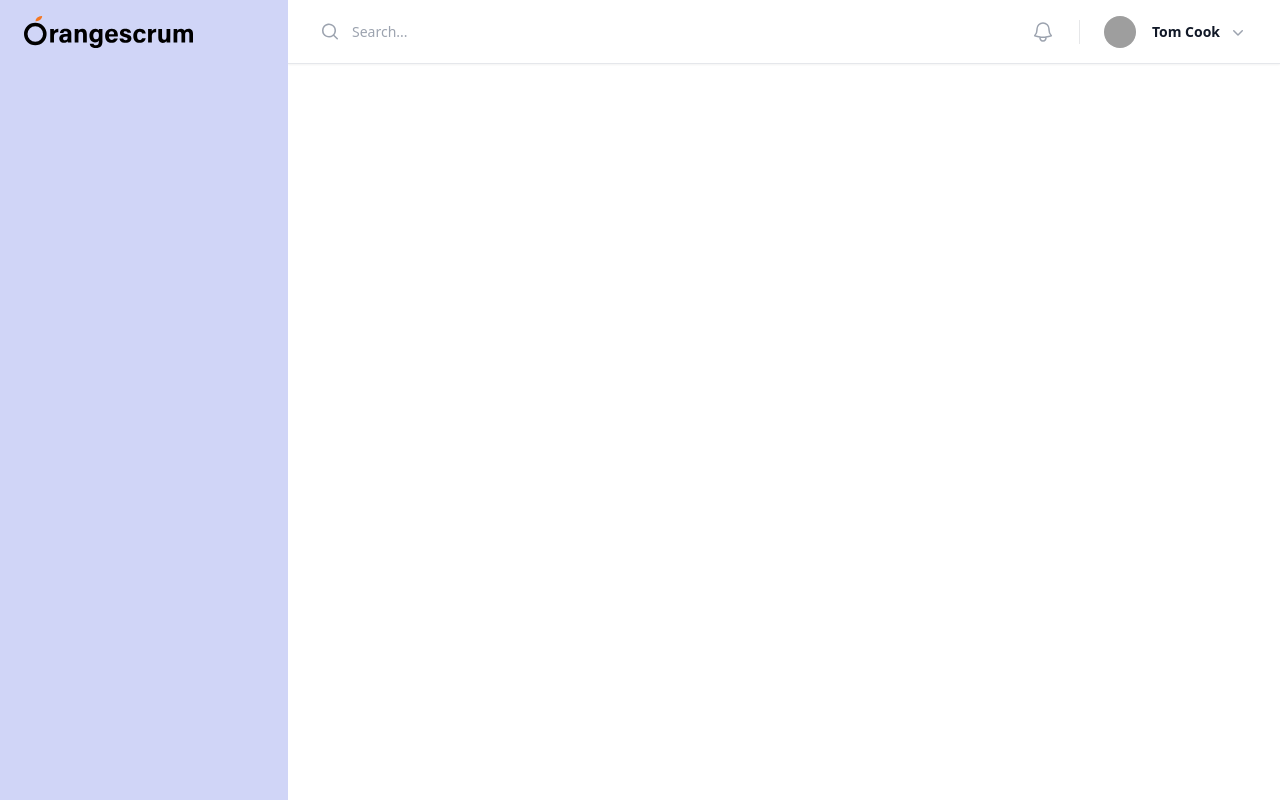
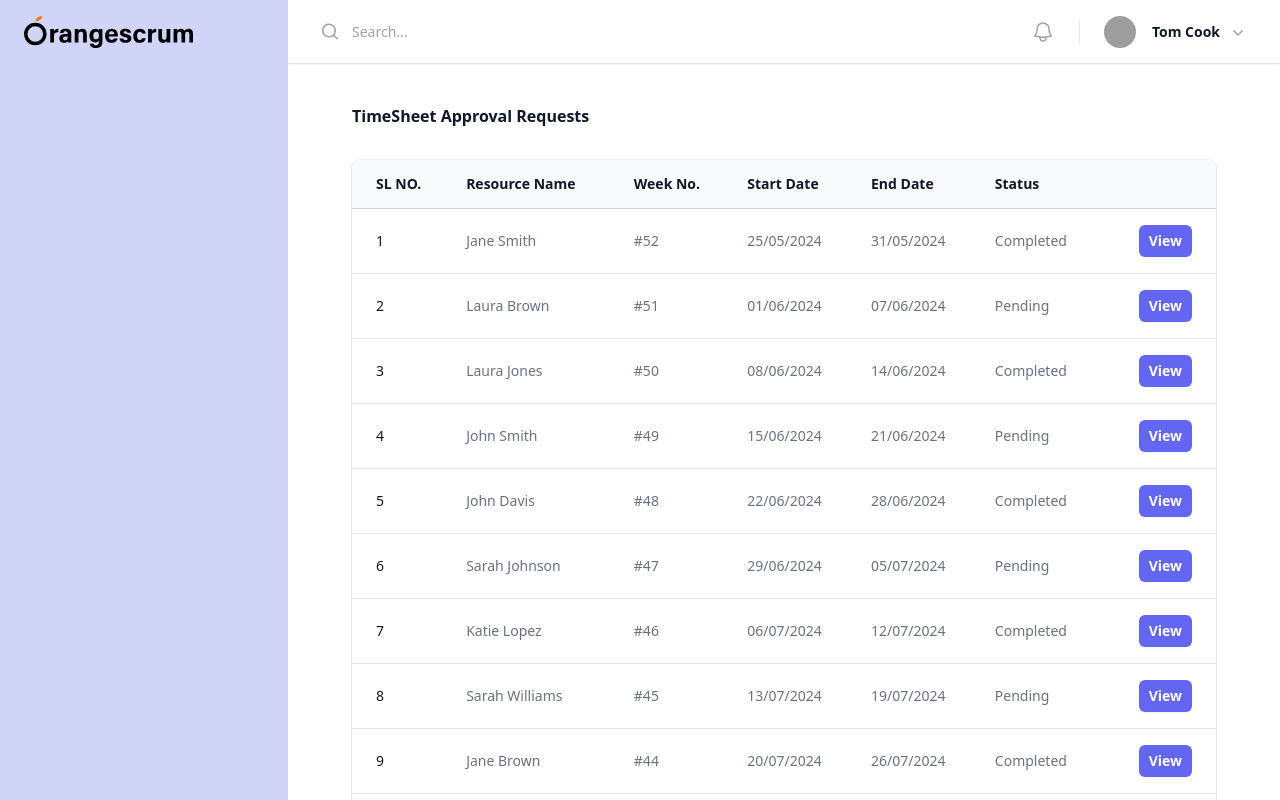
Before and after one commit to Andola-susil/saas-vue-v2, a Vue app: page /time-sheet-approvals in a window 1280 px wide. Shown: the top 800 px of the page. Built offline with nearby package versions, Linux system fonts and the light colour scheme; grey boxes are pictures that could not be loaded.

Commit message:
Add new pages

```diff
--- a/src/layout/AdminLayout.vue
+++ b/src/layout/AdminLayout.vue
@@ -192,19 +192,19 @@ const settings = ref([]);
 const navigation_for_admin = [
   { name: 'Dashboard', href: '/dashboard', icon: HomeIcon, current: false },
   { name: 'Time Sheet', href: '/time-sheet', icon: DocumentDuplicateIcon, current: false },
-  { name: 'Past Time Sheet', href: '/time-sheet', icon: DocumentDuplicateIcon, current: false },
-  { name: 'Approvals', href: '/time-sheet', icon: FolderIcon, current: false },
-  { name: 'Reports', href: '/time-sheet', icon: ChartPieIcon, current: false },
+  { name: 'Past Time Sheet', href: '/past-time-sheet', icon: DocumentDuplicateIcon, current: false },
+  { name: 'Approvals', href: '/time-sheet-approvals', icon: FolderIcon, current: false },
+  { name: 'Reports', href: '/time-sheet-reports', icon: ChartPieIcon, current: false },
 ]
 const navigation_for_resource = [
   { name: 'Dashboard', href: '/dashboard', icon: HomeIcon, current: false },
   { name: 'Time Sheet', href: '/time-sheet', icon: DocumentDuplicateIcon, current: false },
-  { name: 'Past Time Sheet', href: '/time-sheet', icon: DocumentDuplicateIcon, current: false },
-  { name: 'Reports', href: '/time-sheet', icon: ChartPieIcon, current: false },
+  { name: 'Past Time Sheet', href: '/past-time-sheet', icon: DocumentDuplicateIcon, current: false },
+  { name: 'Reports', href: '/time-sheet-reports', icon: ChartPieIcon, current: false },
 ]
 const navigation_for_auditors = [
   { name: 'Dashboard', href: '/dashboard', icon: HomeIcon, current: false },
-  { name: 'Reports', href: '/time-sheet', icon: ChartPieIcon, current: false },
+  { name: 'Reports', href: '/time-sheet-reports', icon: ChartPieIcon, current: false },
 ]
 const settings_for_admin = [
   { id: 1, name: 'Resource management', href: '/time-sheet', initial: 'R', current: false },
--- /dev/null
+++ b/src/views/ApprovalRequests.vue
@@ -0,0 +1,137 @@
+
+<template>
+  <div class="px-4 sm:px-6 lg:px-8">
+    <div class="sm:flex sm:items-center">
+      <div class="sm:flex-auto">
+        <h1 class="text-base font-semibold leading-6 text-gray-900">TimeSheet Approval Requests</h1>
+        <!-- <p class="mt-2 text-sm text-gray-700">A list of all the users in your account including their name, title, email and role.</p> -->
+      </div>
+      <!-- <div class="mt-4 sm:ml-16 sm:mt-0 sm:flex-none">
+        <button type="button" @click="showPopUp()" class="block rounded-md bg-indigo-600 px-3 py-2 text-center text-sm font-semibold text-white shadow-sm hover:bg-indigo-500 focus-visible:outline focus-visible:outline-2 focus-visible:outline-offset-2 focus-visible:outline-indigo-600">Add Time Log</button>
+      </div> -->
+    </div>
+    <div class="mt-8 flow-root">
+      <div class="-mx-4 -my-2 overflow-x-auto sm:-mx-6 lg:-mx-8">
+        <div class="inline-block min-w-full py-2 align-middle sm:px-6 lg:px-8">
+          <div class="overflow-hidden shadow ring-1 ring-black ring-opacity-5 sm:rounded-lg">
+            <table class="min-w-full divide-y divide-gray-300">
+              <thead class="bg-gray-50">
+                <tr>
+                  <th scope="col" class="py-3.5 pl-4 pr-3 text-left text-sm font-semibold text-gray-900 sm:pl-6">SL NO.</th>
+                  <th scope="col" class="px-3 py-3.5 text-left text-sm font-semibold text-gray-900">Resource Name</th>
+                  <th scope="col" class="px-3 py-3.5 text-left text-sm font-semibold text-gray-900">Week No.</th>
+                  <th scope="col" class="px-3 py-3.5 text-left text-sm font-semibold text-gray-900">Start Date</th>
+                  <th scope="col" class="px-3 py-3.5 text-left text-sm font-semibold text-gray-900">End Date</th>
+                  <th scope="col" class="px-3 py-3.5 text-left text-sm font-semibold text-gray-900">Status</th>
+                  <th scope="col" class="relative py-3.5 pl-3 pr-4 sm:pr-6">
+
+                  </th>
+                </tr>
+              </thead>
+              <tbody class="divide-y divide-gray-200 bg-white">
+                <tr v-for="(val,key) in time_log" :key="key">
+                  <td class="whitespace-nowrap py-4 pl-4 pr-3 text-sm font-medium text-gray-900 sm:pl-6">{{ val.id }}</td>
+                  <td class="whitespace-nowrap px-3 py-4 text-sm text-gray-500">{{ val.name }}</td>
+                  <td class="whitespace-nowrap px-3 py-4 text-sm text-gray-500">#{{ val.week_no }}</td>
+                  <td class="whitespace-nowrap px-3 py-4 text-sm text-gray-500">{{ val.start_date }}</td>
+                  <td class="whitespace-nowrap px-3 py-4 text-sm text-gray-500">{{ val.end_date }}</td>
+                  <td class="whitespace-nowrap px-3 py-4 text-sm text-gray-500">{{ val.status }}</td>
+                  <td class="relative whitespace-nowrap py-4 pl-3 pr-4 text-right text-sm font-medium sm:pr-6">
+                    <!-- <a href="#" class="text-indigo-600 hover:text-indigo-900"
+                      >Edit<span class="sr-only">, {{ val.id }}</span></a
+                    > -->
+                    <button type="button" @click="viewTimeSheetDetails(val)" class="rounded-md bg-indigo-500 px-2.5 py-1.5 text-sm font-semibold text-white shadow-sm hover:bg-indigo-400 focus-visible:outline focus-visible:outline-2 focus-visible:outline-offset-2 focus-visible:outline-indigo-500">View</button>
+                  </td>
+                </tr>
+              </tbody>
+            </table>
+            <PaginationTemplate :paginationData="meta_data" @page-changed="getTimeLogs"/>
+          </div>
+        </div>
+      </div>
+    </div>
+    <div v-if="showPopup">
+    <ModalPopup />
+    </div>
+  </div>
+
+</template>
+
+<script>
+import { getAllTimeLogs } from '../utils/api.js';
+import PaginationTemplate from '../components/common/PaginationTemplate.vue';
+import ModalPopup from '../components/common/ModalPopup.vue';
+export default {
+    name: 'Approvals',
+    path: '/time-sheet-approvals',
+  components: {
+    PaginationTemplate,
+    ModalPopup
+  },
+  mounted() {
+    this.getTimeLogs(this.paginationData.current_page);
+  },
+  created() {
+
+  },
+  data() {
+    return {
+      time_log : [],
+      meta_data : [],
+      paginationData: {
+        total_items: 0,
+        items_per_page: 10,
+        current_page: 1,
+      },
+      showPopup : false,
+    }
+  },
+  methods: {
+    generateMockData(count) {
+      const mockData = [];
+      const firstNames = ['John', 'Jane', 'Alex', 'Emily', 'Chris', 'Katie', 'Michael', 'Sarah', 'David', 'Laura'];
+      const lastNames = ['Smith', 'Johnson', 'Williams', 'Brown', 'Jones', 'Garcia', 'Miller', 'Davis', 'Martinez', 'Lopez'];
+
+      for (let i = 1; i <= count; i++) {
+        const startDate = new Date(2024, 4, 25 + (i - 1) * 7); // May 25, 2024
+        const endDate = new Date(startDate);
+        endDate.setDate(endDate.getDate() + 6);
+
+        const firstName = firstNames[Math.floor(Math.random() * firstNames.length)];
+        const lastName = lastNames[Math.floor(Math.random() * lastNames.length)];
+
+        mockData.push({
+          id: i,
+          name: `${firstName} ${lastName}`,
+          week_no: 52 - i + 1,
+          start_date: startDate.toLocaleDateString('en-GB'),
+          end_date: endDate.toLocaleDateString('en-GB'),
+          status: i % 2 === 0 ? 'Pending' : 'Completed',
+        });
+      }
+      return mockData;
+    },
+    async getTimeLogs(page) {
+    //   this.paginationData.current_page = page;
+    //   this.error = null;
+    //   try {
+    //     const response = await getAllTimeLogs(page);
+    //     this.time_log = response.items;
+    //     this.meta_data = response.meta;
+    //   } catch (error) {
+    //     this.error = 'An error occurred. Please try again.';
+    //   }
+    this.time_log = this.generateMockData(10)
+    console.log(this.time_log);
+    },
+    async showPopUp(){
+      this.showPopup = true;
+    },
+    async viewTimeSheetDetails(val){
+        var id = val.id;
+        this.$router.push({ path: '/time-sheet', query: { id } });
+    }
+  },
+
+};
+</script>
--- a/src/views/TimeSheet.vue
+++ b/src/views/PastTimeSheet.vue
@@ -3,17 +3,17 @@
   <div class="px-4 sm:px-6 lg:px-8">
     <div class="sm:flex sm:items-center">
       <div class="sm:flex-auto">
-        <h1 class="text-base font-semibold leading-6 text-gray-900">Time Sheet</h1>
+        <h1 class="text-base font-semibold leading-6 text-gray-900">Past TimeSheet</h1>
         <!-- <p class="mt-2 text-sm text-gray-700">A list of all the users in your account including their name, title, email and role.</p> -->
       </div>
-      <div class="mt-4 sm:ml-16 sm:mt-0 sm:flex-none">
+      <!-- <div class="mt-4 sm:ml-16 sm:mt-0 sm:flex-none">
         <button type="button" @click="showPopUp()" class="block rounded-md bg-indigo-600 px-3 py-2 text-center text-sm font-semibold text-white shadow-sm hover:bg-indigo-500 focus-visible:outline focus-visible:outline-2 focus-visible:outline-offset-2 focus-visible:outline-indigo-600">Add Time Log</button>
-      </div>
+      </div> -->
     </div>
     <div class="mt-8 flow-root">
       <div class="-mx-4 -my-2 overflow-x-auto sm:-mx-6 lg:-mx-8">
         <div class="inline-block min-w-full py-2 align-middle sm:px-6 lg:px-8">
-          <div class="overflow-hidden shadow ring-1 ring-black ring-opacity-5 sm:rounded-lg">
+          <!-- <div class="overflow-hidden shadow ring-1 ring-black ring-opacity-5 sm:rounded-lg">
             <table class="min-w-full divide-y divide-gray-300">
               <thead class="bg-gray-50">
                 <tr>
@@ -45,7 +45,7 @@
               </tbody>
             </table>
             <PaginationTemplate :paginationData="meta_data" @page-changed="getTimeLogs"/>
-          </div>
+          </div> -->
         </div>
       </div>
     </div>
@@ -61,8 +61,8 @@ import { getAllTimeLogs } from '../utils/api.js';
 import PaginationTemplate from '../components/common/PaginationTemplate.vue';
 import ModalPopup from '../components/common/ModalPopup.vue';
 export default {
-    name: 'TimeSheet',
-    path: '/timesheet',
+    name: 'Past TimeSheet',
+    path: '/past-time-sheet',
   components: {
     PaginationTemplate,
     ModalPopup
--- /dev/null
+++ b/src/views/Reports.vue
@@ -0,0 +1,47 @@
+
+<template>
+  <div class="px-4 sm:px-6 lg:px-8">
+    <div class="sm:flex sm:items-center">
+      <div class="sm:flex-auto">
+        <h1 class="text-base font-semibold leading-6 text-gray-900">TimeSheet Reports</h1>
+        <!-- <p class="mt-2 text-sm text-gray-700">A list of all the users in your account including their name, title, email and role.</p> -->
+      </div>
+      <!-- <div class="mt-4 sm:ml-16 sm:mt-0 sm:flex-none">
+        <button type="button" @click="showPopUp()" class="block rounded-md bg-indigo-600 px-3 py-2 text-center text-sm font-semibold text-white shadow-sm hover:bg-indigo-500 focus-visible:outline focus-visible:outline-2 focus-visible:outline-offset-2 focus-visible:outline-indigo-600">Add Time Log</button>
+      </div> -->
+    </div>
+    <div class="mt-8 flow-root">
+      <div class="-mx-4 -my-2 overflow-x-auto sm:-mx-6 lg:-mx-8">
+        <div class="inline-block min-w-full py-2 align-middle sm:px-6 lg:px-8">
+
+        </div>
+      </div>
+    </div>
+  </div>
+
+</template>
+
+<script>
+import { getAllTimeLogs } from '../utils/api.js';
+export default {
+    name: 'TimeSheet Reports',
+    path: '/time-sheet-reports',
+  components: {
+  },
+  mounted() {
+
+  },
+  created() {
+
+  },
+  data() {
+    return {
+
+    }
+  },
+  methods: {
+
+  },
+
+};
+</script>
--- a/src/views/Timesheet.vue
+++ b/src/views/Timesheet.vue
@@ -3,7 +3,7 @@
   <div class="px-4 sm:px-6 lg:px-8">
     <div class="sm:flex sm:items-center">
       <div class="sm:flex-auto">
-        <h1 class="text-base font-semibold leading-6 text-gray-900">Time Sheet</h1>
+        <h1 class="text-base font-semibold leading-6 text-gray-900">TimeSheet</h1>
         <!-- <p class="mt-2 text-sm text-gray-700">A list of all the users in your account including their name, title, email and role.</p> -->
       </div>
       <div class="mt-4 sm:ml-16 sm:mt-0 sm:flex-none">
@@ -67,6 +67,12 @@ export default {
       PaginationTemplate,
       ModalPopup
     },
+    props: {
+      id: {
+        type: String,
+        default: null,
+      },
+    },
     mounted() {
       this.getTimeLogs(this.paginationData.current_page);
     },
```
Also changed, not shown: src/router/index.js (+9 -4 lines). Lines whose indentation alone changed are shown as unchanged.
